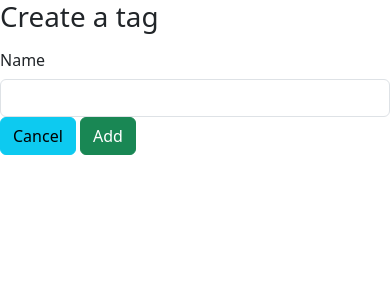
After one commit to toastyHub/flask-blogly, a Flask app: page /tags/new in a window 390 px wide. The commit adds this page. Shown: the top 300 px of the page. Run offline with Flask 3, Linux system fonts and the light colour scheme.

Commit message:
Complete part 3

```diff
--- a/app.py
+++ b/app.py
@@ -2,7 +2,7 @@
 
 from flask import Flask, request, redirect, render_template, redirect, flash, session
 from flask_debugtoolbar import DebugToolbarExtension
-from models import db, connect_db, User, Post
+from models import db, connect_db, User, Post, PostTag, Tag
 
 app = Flask(__name__)
 app.app_context().push()
@@ -106,7 +106,8 @@ def post_form(user_id):
     """Show form for new post"""
 
     user = User.query.get_or_404(user_id)
-    return render_template("post-form.html", user=user)
+    tags = Tag.query.all()
+    return render_template("post-form.html", user=user, tags=tags)
 
 
 @app.route('/users/<int:user_id>/posts/new', methods=['POST'])
@@ -135,7 +136,8 @@ def edit_post(post_id):
     """Show a form to edit an existing post"""
 
     post = Post.query.get_or_404(post_id)
-    return render_template('post-edit.html', post=post)
+    tags = Tag.query.all()
+    return render_template('post-edit.html', post=post, tags=tags)
 
 
 @app.route('/posts/<int:post_id>/edit', methods=["POST"])
@@ -146,6 +148,10 @@ def posts_edit(post_id):
     post.title = request.form['title']
     post.content = request.form['content']
 
+    # UNDERSTAND THIS BEFORE MOVING ON! #########################
+    tag_ids = [int(num) for num in request.form.getlist("tags")]
+    post.tags = Tag.query.filter(Tag.id.in_(tag_ids)).all()
+    #############################################################
     db.session.add(post)
     db.session.commit()
 
@@ -162,3 +168,71 @@ def posts_delete(post_id):
     db.session.commit()
 
     return redirect(f"/users/{post.user_id}")
+
+
+############################################################################
+# TAG ROUTES
+
+@app.route('/tags')
+def list_tags():
+    """List tags"""
+    tags = Tag.query.all()
+    return render_template('tags.html', tags=tags)
+
+@app.route('/tags/new', methods=['GET'])
+def tag_form():
+    """Show form for new tag"""
+    posts = Post.query.all()
+    return render_template('tag-form.html', posts=posts)
+
+@app.route('/tags/new', methods=['POST'])
+def submit_tag():
+    """Handle form submission of new tag"""
+    # UNDERSTAND THIS BEFORE MOVING ON! #############################
+    post_ids = [int(num) for num in request.form.getlist("posts")]
+    posts = Post.query.filter(Post.id.in_(post_ids)).all()
+    new_tag = Tag(name=request.form['name'], posts=posts)
+    #################################################################
+
+
+    db.session.add(new_tag)
+    db.session.commit()
+    return redirect('/tags')
+
+@app.route('/tags/<int:tag_id>/details', methods=['GET'])
+def tag_details(tag_id):
+    """Show list of posts with the specified tag"""
+    tag = Tag.query.get_or_404(tag_id)
+    return render_template('tag-details.html', tag=tag)
+
+
+@app.route('/tags/<int:tag_id>/edit', methods=['GET'])
+def tag_edit_form(tag_id):
+    """Show form to edit selected tag"""
+    tag = Tag.query.get_or_404(tag_id)
+    posts = Post.query.all()
+    return render_template('tag-edit.html', tag=tag, posts=posts)
+
+
+@app.route('/tags/<int:tag_id>/edit', methods=['POST'])
+def tag_edit(tag_id):
+    """Handle form submission for editing tag"""
+
+    tag = Tag.query.get_or_404(tag_id)
+    tag.name = request.form['name']
+    post_ids = [int(num) for num in request.form.getlist("posts")]
+    tag.posts = Post.query.filter(Post.id.in_(post_ids)).all()
+
+    db.session.add(tag)
+    db.session.commit()
+    return redirect('/tags')
+
+@app.route('/tags/<int:tag_id>/delete', methods=["POST"])
+def tags_delete(tag_id):
+    """Handle form submission for deleting an existing tag"""
+
+    tag = Tag.query.get_or_404(tag_id)
+    db.session.delete(tag)
+    db.session.commit()
+
+    return redirect("/tags")
--- /dev/null
+++ b/templates/tag-form.html
@@ -0,0 +1,27 @@
+{% extends 'base.html' %}
+
+{% block title %}Add Post{% endblock %}
+
+{% block content %}
+
+<h1>Create a tag</h1>
+
+<form method="POST">
+
+    <div class="form-group row">
+        <label for="name" class="col-sm-2 col-form-label">Name</label>
+        <div class="col-sm-10">
+            <input class="form-control" id="name" name="name">
+        </div>
+    </div>
+
+    <div class="form-group row">
+        <div class="ml-auto mr-3">
+            <a href="/tags" class="btn btn-info">Cancel</a>
+            <button type="submit" class="btn btn-success">Add</button>
+        </div>
+    </div>
+
+</form>
+
+{% endblock %}
```
Also changed, not shown: models.py (+37 -0 lines), seed.py (+8 -2 lines), templates/post-edit.html (+15 -0 lines), templates/post-form.html (+15 -0 lines), templates/show-post.html (+10 -0 lines), templates/tag-details.html (added, +29 -0 lines), templates/tag-edit.html (added, +55 -0 lines), templates/tags.html (added, +18 -0 lines).
